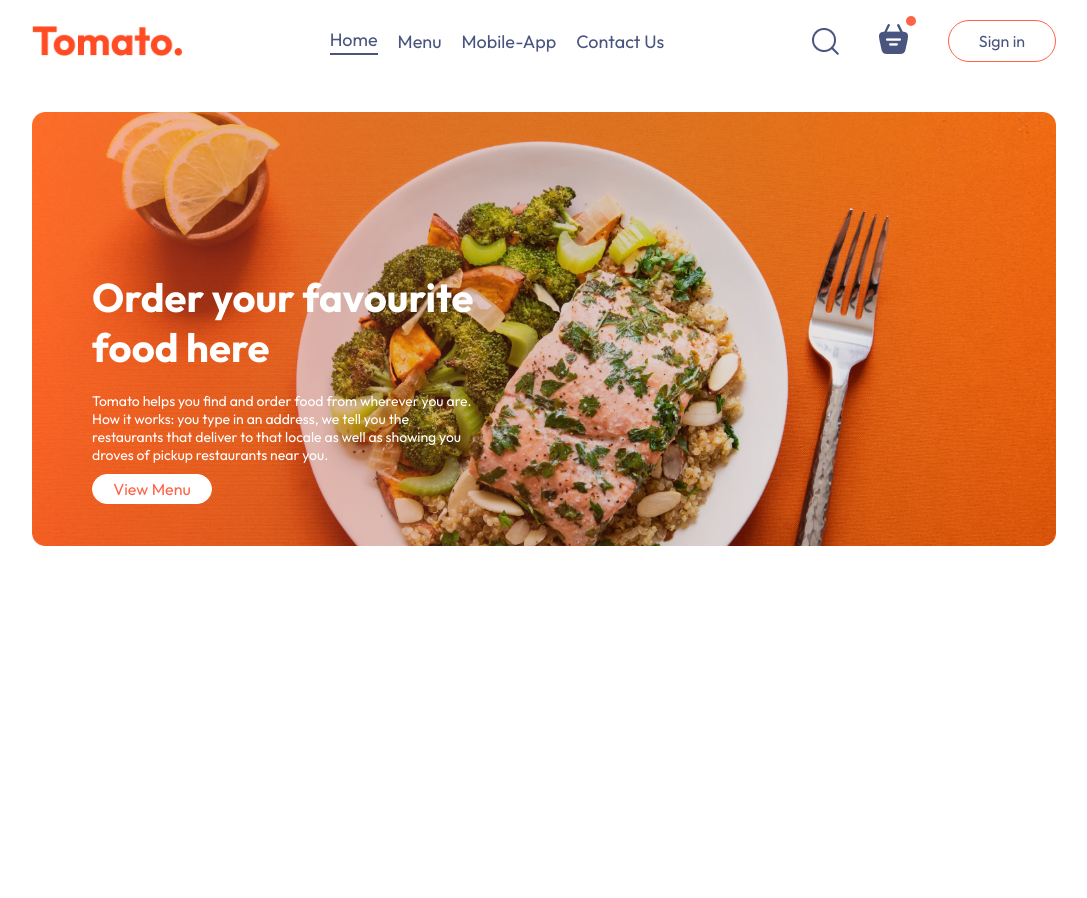
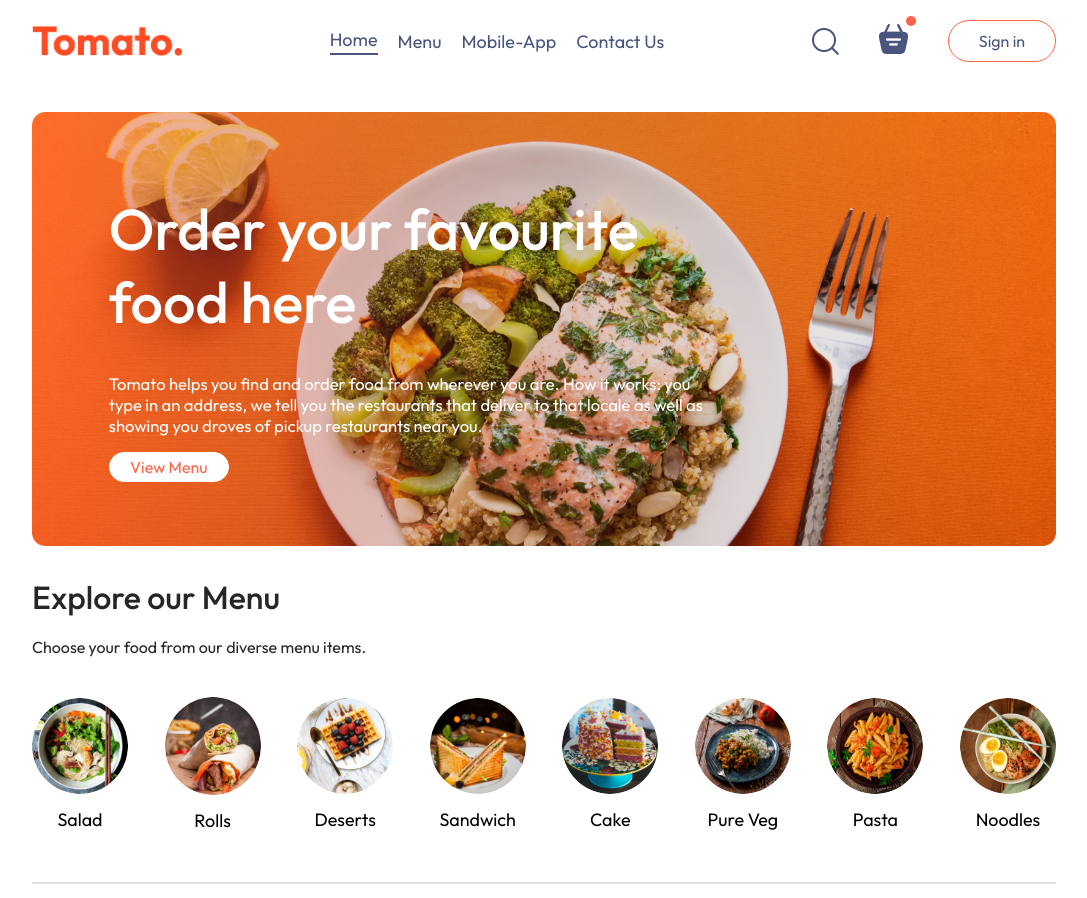
Before and after one commit to shivanidighe01/Food-ordering-site, a React (Vite) app in the folder frontend/: page / in a window 1280 px wide. Shown: the top 898 px of the page, without its empty margins (96-1183 px from the left). Before the commit the page ends 800 px from the top, so only its background shows below. Built offline with nearby package versions, Linux system fonts and the light colour scheme.

Commit message:
added menu list

```diff
--- /dev/null
+++ b/frontend/src/components/ExploreMenu/ExploreMenu.css
@@ -0,0 +1,57 @@
+.explore-menu
+{
+    display: flex;
+    flex-direction: column;
+    gap: 20px;
+}
+.explore-menu h1
+{
+    font-weight: 500;
+    color: #262626;
+}
+.explore-menu-text
+{
+    color: #262626;
+    max-width: 60%;
+}
+.explore-menu-list
+{
+    display: flex;
+    justify-content: space-between;
+    align-items: center;
+    gap: 30px;
+    text-align: center;
+    margin: 20px 0px;
+    overflow-x: scroll;
+
+}
+.explore-menu-list::-webkit-scrollbar
+{
+    display: none;
+}
+.explore-menu-list-item img
+{
+    width: 7.5vw;
+    min-width: 80px;
+    cursor: pointer;
+    border-radius: 50%;
+    transition: 0.2s;
+}
+.explore-menu-list-item p
+{
+    margin-top: 10px;
+    columns: #747474;
+    font-size: max(1.4vw,16px);
+    cursor: pointer;
+}
+.explore-menu hr
+{
+    background-color: #e2e2e2;
+    border: none;
+    margin: 10px 0px;
+    height: 2px;
+}
+.explore-menu-list-item .active{
+    border: 3px solid tomato;
+    padding: 2px;
+}
--- /dev/null
+++ b/frontend/src/components/ExploreMenu/ExploreMenu.jsx
@@ -0,0 +1,25 @@
+import React from 'react'
+import './ExploreMenu.css'
+// import { useState } from 'react'
+import { menu_list } from '../../assets/assets'
+const ExploreMenu = ({category,setCategory}) => {
+  return (
+    <div className='explore-menu' id='explore-menu'>
+        <h1>Explore our Menu</h1>
+        <p className='explore-menu-text'>Choose your food from our diverse menu items.</p>
+        <div className="explore-menu-list">
+           { menu_list.map((item,index)=>{
+                return (
+                    <div onClick={()=>{setCategory(prev=>prev===item.menu_name?"All":item.menu_name)}} key={index} className="explore-menu-list-item">
+                        <img className={category===item.menu_name?"active":""} src={item.menu_image} alt={item.menu_name} />
+                        <p>{item.menu_name}</p>
+                    </div>
+                )
+            })}
+        </div>
+        <hr />
+    </div>
+  )
+}
+
+export default ExploreMenu
--- /dev/null
+++ b/frontend/src/components/FoodDisplay/FoodDisplay.jsx
@@ -0,0 +1,22 @@
+import React, { useContext } from 'react'
+import './FoodDisplay.css'
+import { StoreContext } from '../../context/StoreContext'
+import FoodItem from '../FoodItem/FoodItem'
+
+const FoodDisplay = ({category}) => {
+    const {food_list}=useContext(StoreContext)
+  return (
+    <div className='food-display' id='food-display'>
+        <h2>Top dishes near you</h2>
+        <div className="food-display-list">
+            {
+                food_list.map((item,index)=>{
+                    return <FoodItem key={index} id={item._id} name={item.name} description={item.description} price={item.price} image={item.image}  />
+                })
+            }
+        </div>
+    </div>
+  )
+}
+
+export default FoodDisplay
--- /dev/null
+++ b/frontend/src/components/FoodItem/FoodItem.jsx
@@ -0,0 +1,25 @@
+import React from 'react'
+import './FoodItem.css'
+import { assets } from '../../assets/assets'
+const FoodItem = ({id,name,price,description,image}) => {
+  return (
+    <div className='food-item'>
+        <div className="food-item-img-container">
+            <img className='food-item-img' src={image} alt="" />
+        </div>
+        <div className="food-item-info">
+            <div className="food-item-name-rating">
+                <p>{name}</p>
+                <img src={assets.rating_starts} alt="" />
+            </div>
+            <p className="food-item-desc">
+                {description}
+            </p>
+            <p className="food-item-price">${price}</p>
+        </div>
+
+    </div>
+  )
+}
+
+export default FoodItem
--- a/frontend/src/components/Header/Header.css
+++ b/frontend/src/components/Header/Header.css
@@ -9,22 +9,32 @@
 .header-content
 {
     /* margin: 30px auto; */
-    width: 30vw;
-    position: relative;
-    left: 60px;
-    top: 20vh;
-    color: white;
+    /* width: 30vw; */
+    position: absolute;
+    display: flex;
+    flex-direction: column;
+    align-items: start;
+    max-width: 60%;
+    gap: 1.2vw;
+    left: 6vw;
+    top: 10vh;
+    animation: fadeIn 2s;
+    /* top: 20vh;
+    color: white;  */
 
 }
 .header-content h2
 {
-    font-size: 40px;
+    font-weight: 500;
+    font-size: max(4.5vw,22px);
+    color: white;
     /* font-weight: 700; */
     margin-bottom: 20px;
 }
 .header-content p
 {
-    font-size: 14px;
+    font-size: 1.3vw;
+    color: white;
 }
 .header-content button
 {
@@ -33,7 +43,7 @@
     border-radius: 40px;
     border: 1px solid white;
     font-size: 16px;
-    margin: 10px auto;
+    /* margin: 10px auto; */
     height: 30px;
     width: 120px;
 }
@@ -42,3 +52,15 @@
     background-color: rgb(240, 119, 48);
     color: white;
 }
+
+@keyframes fadeIn {
+    0%
+    {
+        opacity: 0;
+    }
+    100%
+    {
+        opacity: 1;
+    }
+
+}
--- /dev/null
+++ b/frontend/src/context/StoreContext.jsx
@@ -0,0 +1,19 @@
+import { createContext } from "react";
+import { food_list } from "../assets/assets";
+
+export const StoreContext=createContext(null)
+
+const StoreContextProvider=(props)=>
+    {
+        const contextValue={
+            food_list
+        }
+
+        return (
+            <StoreContext.Provider value={contextValue}>
+                {props.children}
+            </StoreContext.Provider>
+        )
+    }
+
+export default StoreContextProvider;
--- a/frontend/src/main.jsx
+++ b/frontend/src/main.jsx
@@ -3,10 +3,13 @@
 import App from './App.jsx'
 import './index.css'
 import { BrowserRouter } from 'react-router-dom'
+import StoreContextProvider from './context/StoreContext.jsx'
 // import {BrowserReactDom} from 'react-router-dom'
 ReactDOM.createRoot(document.getElementById('root')).render(
   <BrowserRouter>
-    <App />
+    <StoreContextProvider>
+      <App />
+    </StoreContextProvider>
   </BrowserRouter>
 
 
--- a/frontend/src/pages/Home/Home.jsx
+++ b/frontend/src/pages/Home/Home.jsx
@@ -1,11 +1,21 @@
-import React from 'react'
+import React, { useState } from 'react'
 import Header from '../../components/Header/Header'
 
 import './Home.css'
+import ExploreMenu from '../../components/ExploreMenu/ExploreMenu'
+import FoodDisplay from '../../components/FoodDisplay/FoodDisplay'
+
+
+
+
 const Home = () => {
+
+  const [category, setCategory] = useState("All")
   return (
     <>
       <Header></Header>
+      <ExploreMenu category={category} setCategory={setCategory}></ExploreMenu>
+      <FoodDisplay category={category}></FoodDisplay>
     </>
   )
 }
```
Also changed, not shown: frontend/src/components/FoodDisplay/FoodDisplay.css (added), frontend/src/components/FoodItem/FoodItem.css (added).
